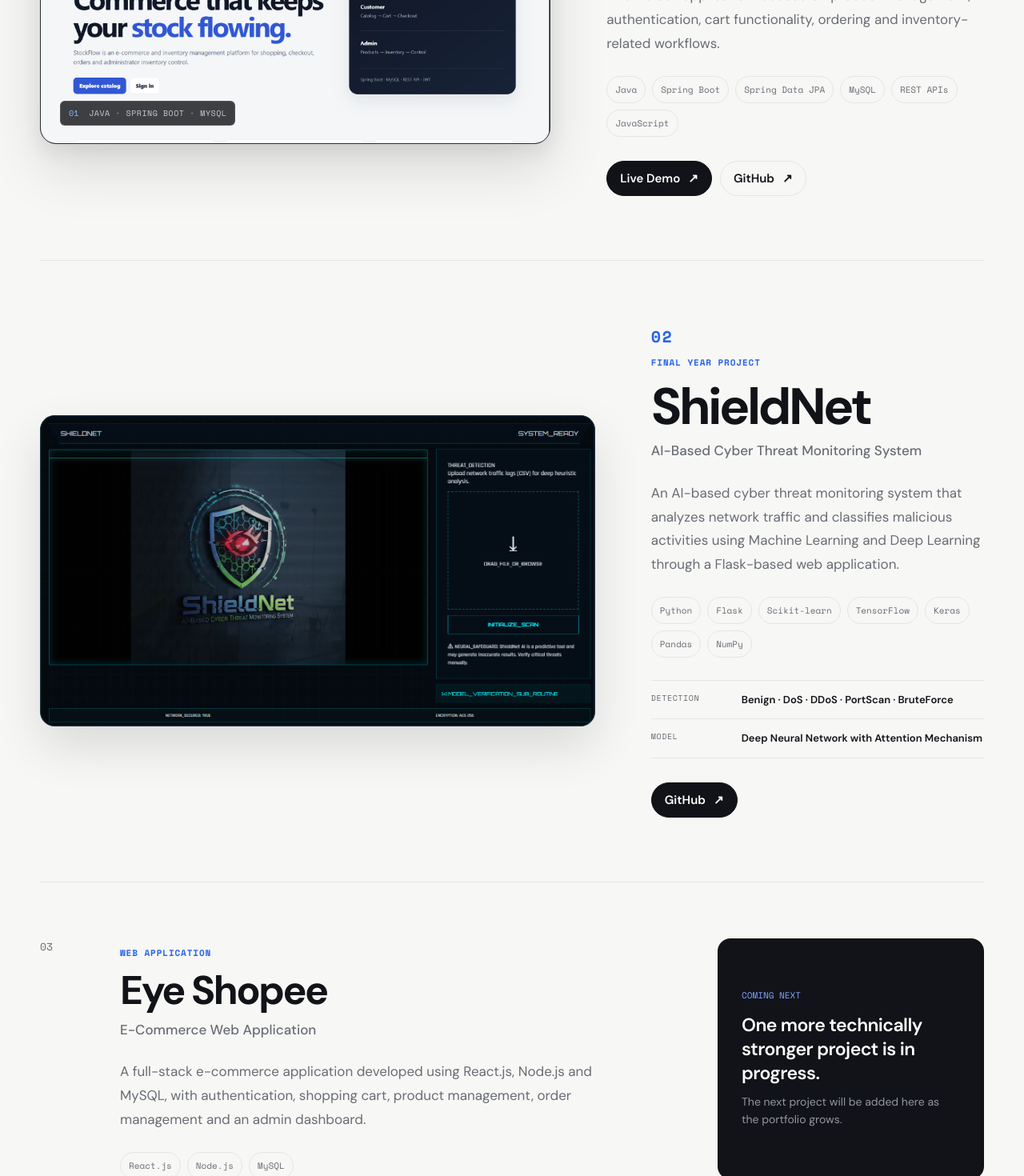
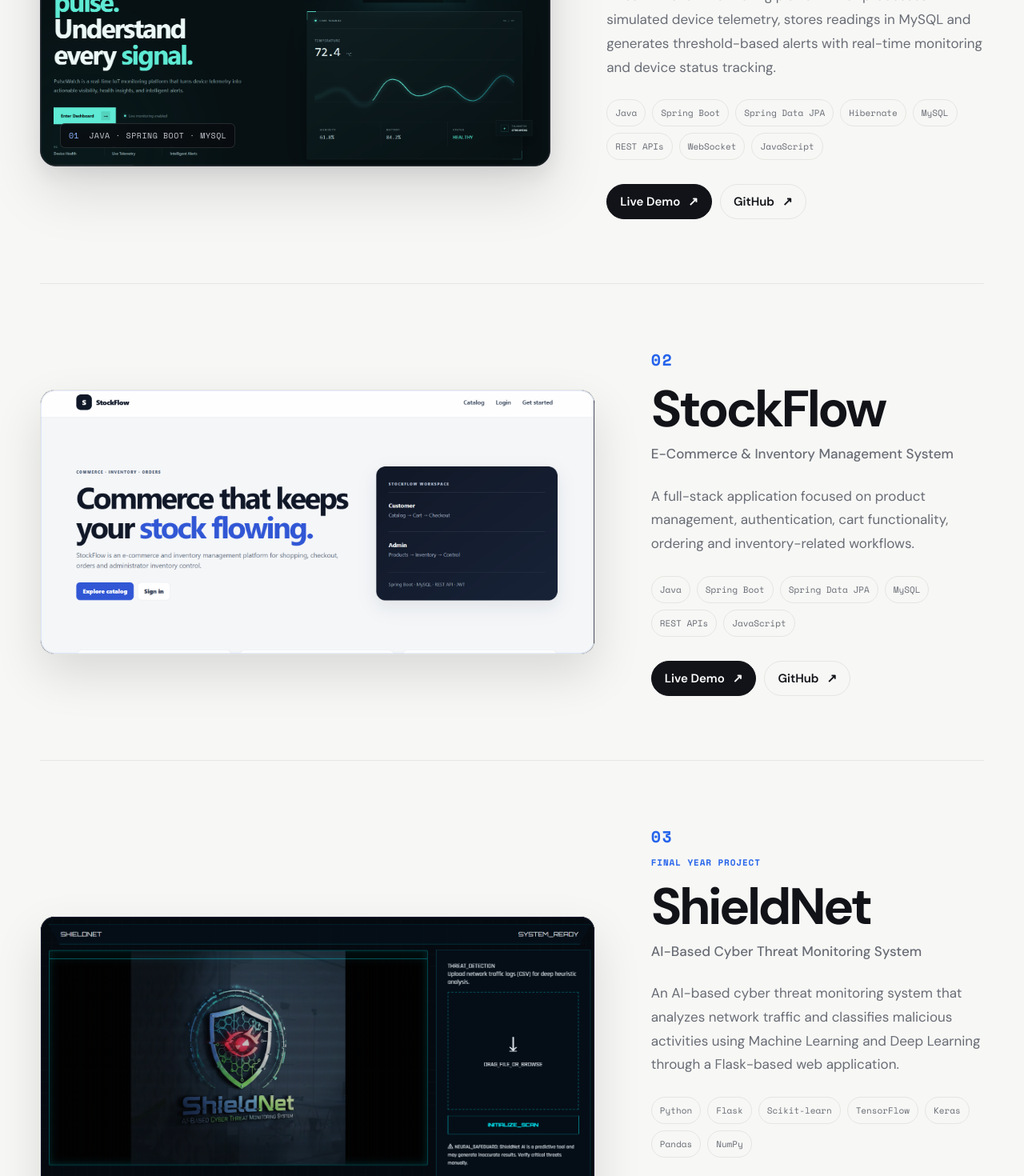
Before and after one commit to Kushalc05/Kushal_C-portfolio, a React (Vite) app: page / in a window 1280 px wide. Shown: the part 3960-5430 px from the top of the page at 80% size. Built offline with nearby package versions, Linux system fonts and the light colour scheme.

Commit message:
Add PulseWatch to portfolio

```diff
--- a/src/sections/Projects.css
+++ b/src/sections/Projects.css
@@ -231,9 +231,20 @@
   color: #ffffff;
 }
 
+.project-link-secondary {
+  background: transparent;
+  color: var(--color-text);
+}
+
+.project-link-secondary:hover {
+  background: var(--color-text);
+  border-color: var(--color-text);
+  color: var(--color-bg);
+}
+
 
 /* =================================
-   SHIELDNET SHOWCASE
+   SHOWCASE PROJECTS
 ================================= */
 
 .showcase-project {
@@ -252,8 +263,8 @@
 
   overflow: hidden;
 
-  background: #050b11;
-  border: 1px solid #1c343d;
+  background: #15171b;
+  border: 1px solid var(--color-border);
   border-radius: 18px;
 
   box-shadow:
@@ -318,76 +329,12 @@
 
 
 /* =================================
-   SECONDARY PROJECTS
+   FINAL PROJECT
 ================================= */
 
-.secondary-projects {
-  display: grid;
-  grid-template-columns: 1.4fr 0.6fr;
-  gap: 70px;
-
-  padding-top: 70px;
-}
-
-.secondary-project {
-  display: grid;
-  grid-template-columns: 70px 1fr;
-  gap: 30px;
-}
-
-.secondary-project-number {
-  color: var(--color-text-muted);
-  font-family: var(--font-mono);
-  font-size: 13px;
-}
-
-.secondary-project-content h3 {
-  margin-top: 14px;
-
-  font-size: clamp(34px, 4vw, 50px);
-  line-height: 1;
-  letter-spacing: -0.05em;
-}
-
-.secondary-project-content .project-description {
-  max-width: 650px;
-}
-
-.future-project {
-  align-self: stretch;
-
-  display: flex;
-  flex-direction: column;
-  justify-content: center;
-
-  padding: 30px;
-
-  background: var(--color-text);
-  color: white;
-  border-radius: 16px;
-}
-
-.future-project > span {
-  color: #7ea5ff;
-  font-family: var(--font-mono);
-  font-size: 11px;
-}
-
-.future-project p {
-  margin-top: 14px;
-
-  font-size: 23px;
-  font-weight: 600;
-  letter-spacing: -0.025em;
-}
-
-.future-project small {
-  max-width: 250px;
-  margin-top: 10px;
-
-  color: #9297a1;
-  font-size: 14px;
-  line-height: 1.6;
+.final-project {
+  padding-bottom: 0;
+  border-bottom: none;
 }
 
 
@@ -417,15 +364,6 @@
   .featured-project-info,
   .showcase-project-info {
     max-width: 700px;
-  }
-
-  .secondary-projects {
-    grid-template-columns: 1fr;
-    gap: 40px;
-  }
-
-  .future-project {
-    min-height: 220px;
   }
 }
 
@@ -473,12 +411,12 @@
     gap: 12px;
   }
 
-  .secondary-project {
-    grid-template-columns: 40px 1fr;
-    gap: 15px;
+  .project-links {
+    gap: 8px;
   }
 
-  .secondary-project-content h3 {
-    font-size: 40px;
+  .project-link {
+    padding: 10px 14px;
+    font-size: 14px;
   }
 }
--- a/src/sections/Projects.jsx
+++ b/src/sections/Projects.jsx
@@ -22,14 +22,14 @@
         </div>
 
         {/* ================================
-            FEATURED PROJECT — STOCKFLOW
+            FEATURED PROJECT — PULSEWATCH
         ================================= */}
         <article className="featured-project">
 
           <div className="project-visual project-visual-image">
             <img
-              src="/StockFlow_dashboard.png"
-              alt="StockFlow e-commerce and inventory management application"
+              src="/PulseWatch_landing.png"
+              alt="PulseWatch real-time IoT device monitoring and alert platform"
             />
 
             <div className="visual-label">
@@ -41,6 +41,71 @@
           <div className="featured-project-info">
 
             <span className="project-number">01</span>
+
+            <h3>PulseWatch</h3>
+
+            <p className="project-subtitle">
+              Real-Time IoT Device Monitoring &amp; Alert Platform
+            </p>
+
+            <p className="project-description">
+              A real-time IoT monitoring platform that processes simulated
+              device telemetry, stores readings in MySQL and generates
+              threshold-based alerts with real-time monitoring and device
+              status tracking.
+            </p>
+
+            <div className="project-technologies">
+              <span>Java</span>
+              <span>Spring Boot</span>
+              <span>Spring Data JPA</span>
+              <span>Hibernate</span>
+              <span>MySQL</span>
+              <span>REST APIs</span>
+              <span>WebSocket</span>
+              <span>JavaScript</span>
+            </div>
+
+            <div className="project-links">
+              <a
+                href="https://pulsewatch-d1yd.onrender.com/"
+                target="_blank"
+                rel="noreferrer"
+                className="project-link project-link-primary"
+              >
+                Live Demo
+                <span>↗</span>
+              </a>
+
+              <a
+                href="https://github.com/Kushalc05/PulseWatch"
+                target="_blank"
+                rel="noreferrer"
+                className="project-link project-link-secondary"
+              >
+                GitHub
+                <span>↗</span>
+              </a>
+            </div>
+
+          </div>
+        </article>
+
+        {/* ================================
+            STOCKFLOW
+        ================================= */}
+        <article className="showcase-project">
+
+          <div className="showcase-project-visual">
+            <img
+              src="/StockFlow_dashboard.png"
+              alt="StockFlow e-commerce and inventory management application"
+            />
+          </div>
+
+          <div className="showcase-project-info">
+
+            <span className="project-number">02</span>
 
             <h3>StockFlow</h3>
 
@@ -86,12 +151,13 @@
             </div>
 
           </div>
+
         </article>
 
         {/* ================================
             SHIELDNET
         ================================= */}
-        <article className="showcase-project">
+        <article className="showcase-project final-project">
 
           <div className="showcase-project-visual">
             <img
@@ -102,7 +168,7 @@
 
           <div className="showcase-project-info">
 
-            <span className="project-number">02</span>
+            <span className="project-number">03</span>
 
             <span className="project-label">
               Final Year Project
@@ -164,60 +230,6 @@
 
         </article>
 
-        {/* ================================
-            SECONDARY PROJECTS
-        ================================= */}
-        <div className="secondary-projects">
-
-          <article className="secondary-project">
-
-            <div className="secondary-project-number">
-              03
-            </div>
-
-            <div className="secondary-project-content">
-
-              <span className="project-label">
-                Web Application
-              </span>
-
-              <h3>Eye Shopee</h3>
-
-              <p className="project-subtitle">
-                E-Commerce Web Application
-              </p>
-
-              <p className="project-description">
-                A full-stack e-commerce application developed using React.js,
-                Node.js and MySQL, with authentication, shopping cart,
-                product management, order management and an admin dashboard.
-              </p>
-
-              <div className="project-technologies">
-                <span>React.js</span>
-                <span>Node.js</span>
-                <span>MySQL</span>
-              </div>
-
-            </div>
-          </article>
-
-          <aside className="future-project">
-
-            <span>COMING NEXT</span>
-
-            <p>
-              One more technically stronger project is in progress.
-            </p>
-
-            <small>
-              The next project will be added here as the portfolio grows.
-            </small>
-
-          </aside>
-
-        </div>
-
       </div>
     </section>
   )
```
Also changed, not shown: public/PulseWatch_landing.png (added).
